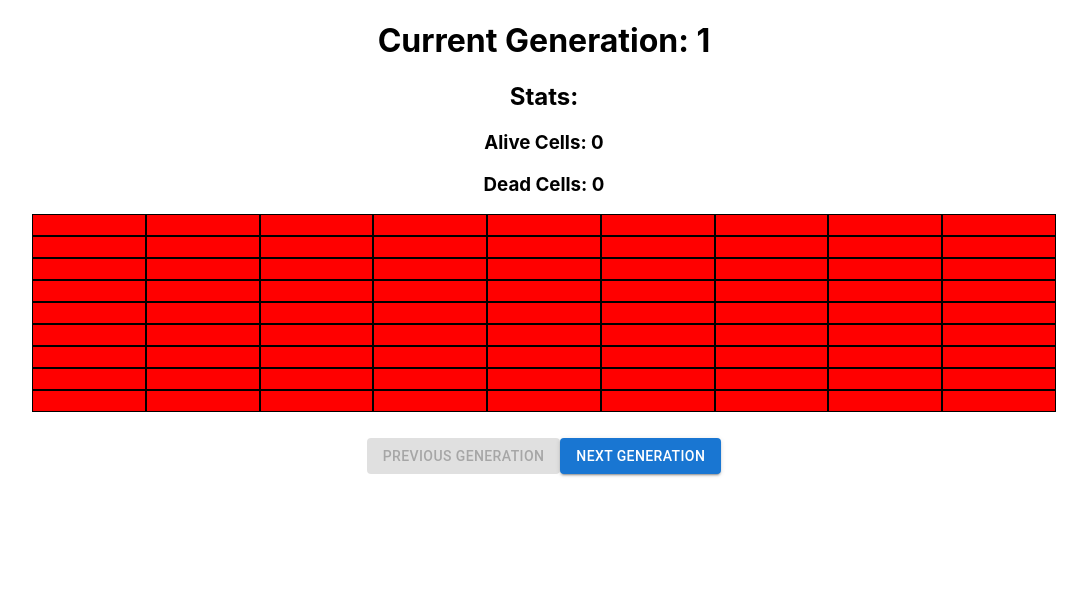
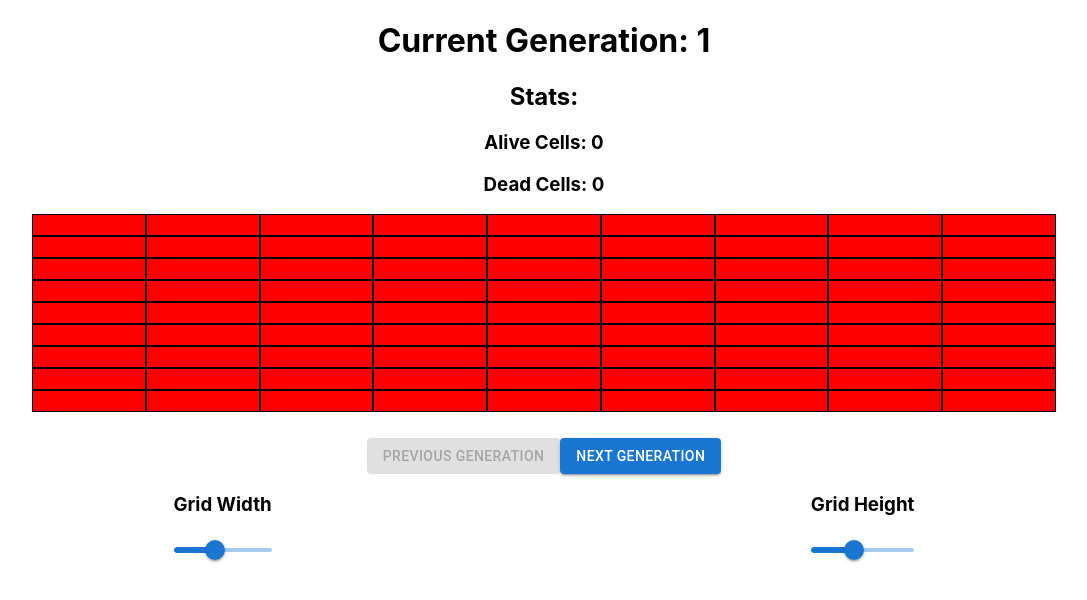
Before and after one commit to DillonRmD/Game-Of-Life-React, a React (Create React App) app: page / in a window 1280 px wide. Shown: the top 600 px of the page, without its empty margins (96-1183 px from the left). Built offline with nearby package versions, Linux system fonts and the light colour scheme; the HTML template or start-up script is replaced by a standard one.

Commit message:
Started dynamic Slider code

```diff
--- a/src/App.css
+++ b/src/App.css
@@ -15,6 +15,10 @@
   width: 100%;
 }
 
+.slider-arena{
+
+}
+
 .cell{
   cursor: pointer;
   border: 1px solid black;
--- a/src/App.tsx
+++ b/src/App.tsx
@@ -1,5 +1,6 @@
 import React, { useEffect, useState } from "react";
-import { Button } from "@mui/material";
+import { Button, Slider } from "@mui/material";
+import { Stack } from "@mui/system";
 
 import "./App.css";
 
@@ -13,19 +14,58 @@ interface IStats {
 }
 
 const App = () => {
+    const [gridWidth, setGridWidth] = useState<number>(9);
+    useEffect(() => {
+        resizeGridWidth();
+    }, [gridWidth]);
+    const [gridHeight, setGridHeight] = useState<number>(9);
+    useEffect(() => {
+        resizeGridHeight();
+    }, [gridHeight]);
+    const [grid, setGrid] = useState<IGrid>(createGrid());
+    const [stats, setStats] = useState<IStats>(createStats());
+    const [history, setHistory] = useState<IGrid[]>([]);
+    const [currentGeneration, setCurrentGeneration] = useState<number>(1);
+    useEffect(() => {
+        if (currentGeneration < 1) setCurrentGeneration(1);
+    }, [currentGeneration]);
+
+    function resizeGridWidth() {
+        let currentWidth: number = grid.elements.length;
+        let diff = currentWidth - gridWidth;
+
+        let g = grid;
+
+        if (diff > 0) {
+            while (diff-- > 0) {
+                g.elements.pop();
+            }
+        } else if (diff < 0) {
+            while (diff++ < 0) {
+                g.elements.push(new Array(gridWidth).fill(0));
+            }
+        }
+
+        setGrid(g);
+    }
+
+    function resizeGridHeight() {
+
+
+
+    }
+
     function createGrid() {
+        let e: number[][] = [];
+        for (let ri = 0; ri < gridHeight; ri++) {
+            e.push([]);
+            for (let ci = 0; ci < gridWidth; ci++) {
+                e[ri].push(0);
+            }
+        }
+
         let grid = {
-            elements: [
-                [0, 0, 0, 0, 0, 0, 0, 0, 0],
-                [0, 0, 0, 0, 0, 0, 0, 0, 0],
-                [0, 0, 0, 0, 0, 0, 0, 0, 0],
-                [0, 0, 0, 0, 0, 0, 0, 0, 0],
-                [0, 0, 0, 0, 0, 0, 0, 0, 0],
-                [0, 0, 0, 0, 0, 0, 0, 0, 0],
-                [0, 0, 0, 0, 0, 0, 0, 0, 0],
-                [0, 0, 0, 0, 0, 0, 0, 0, 0],
-                [0, 0, 0, 0, 0, 0, 0, 0, 0],
-            ],
+            elements: e,
         };
         return grid;
     }
@@ -37,14 +77,6 @@ const App = () => {
         };
         return stats;
     }
-
-    const [grid, setGrid] = useState<IGrid>(createGrid());
-    const [stats, setStats] = useState<IStats>(createStats());
-    const [history, setHistory] = useState<IGrid[]>([]);
-    const [currentGeneration, setCurrentGeneration] = useState<number>(1);
-    useEffect(() => {
-        if (currentGeneration < 1) setCurrentGeneration(1);
-    }, [currentGeneration]);
 
     function updateStats(currGrid: IGrid) {
         let result: IStats = {
@@ -207,7 +239,7 @@ const App = () => {
                     variant="contained"
                     onClick={() => prevGeneration()}
                     id=""
-                        disabled={(currentGeneration > 1) === false}
+                    disabled={currentGeneration > 1 === false}
                 >
                     Previous Generation
                 </Button>
@@ -220,6 +252,41 @@ const App = () => {
                     Next Generation
                 </Button>
             </div>
+            <Stack direction="row" sx={{ mb: 1 }} justifyContent="space-around">
+                <Stack>
+                    <h3>Grid Width</h3>
+                    <Slider
+                        key="slider-width"
+                        aria-label="Width"
+                        value={gridWidth}
+                        min={1}
+                        max={20}
+                        valueLabelDisplay={"auto"}
+                        onChange={(e, val) =>
+                            Array.isArray(val)
+                                ? setGridWidth(val[0])
+                                : setGridWidth(val)
+                        }
+                    ></Slider>
+                </Stack>
+
+                <Stack>
+                    <h3>Grid Height</h3>
+                    <Slider
+                        key="slider-height"
+                        aria-label="Height"
+                        value={gridHeight}
+                        min={1}
+                        max={20}
+                        valueLabelDisplay={"auto"}
+                        onChange={(e, val) =>
+                            Array.isArray(val)
+                                ? setGridHeight(val[0])
+                                : setGridHeight(val)
+                        }
+                    ></Slider>
+                </Stack>
+            </Stack>
         </div>
     );
 };
```
Lines whose indentation alone changed are shown as unchanged.
